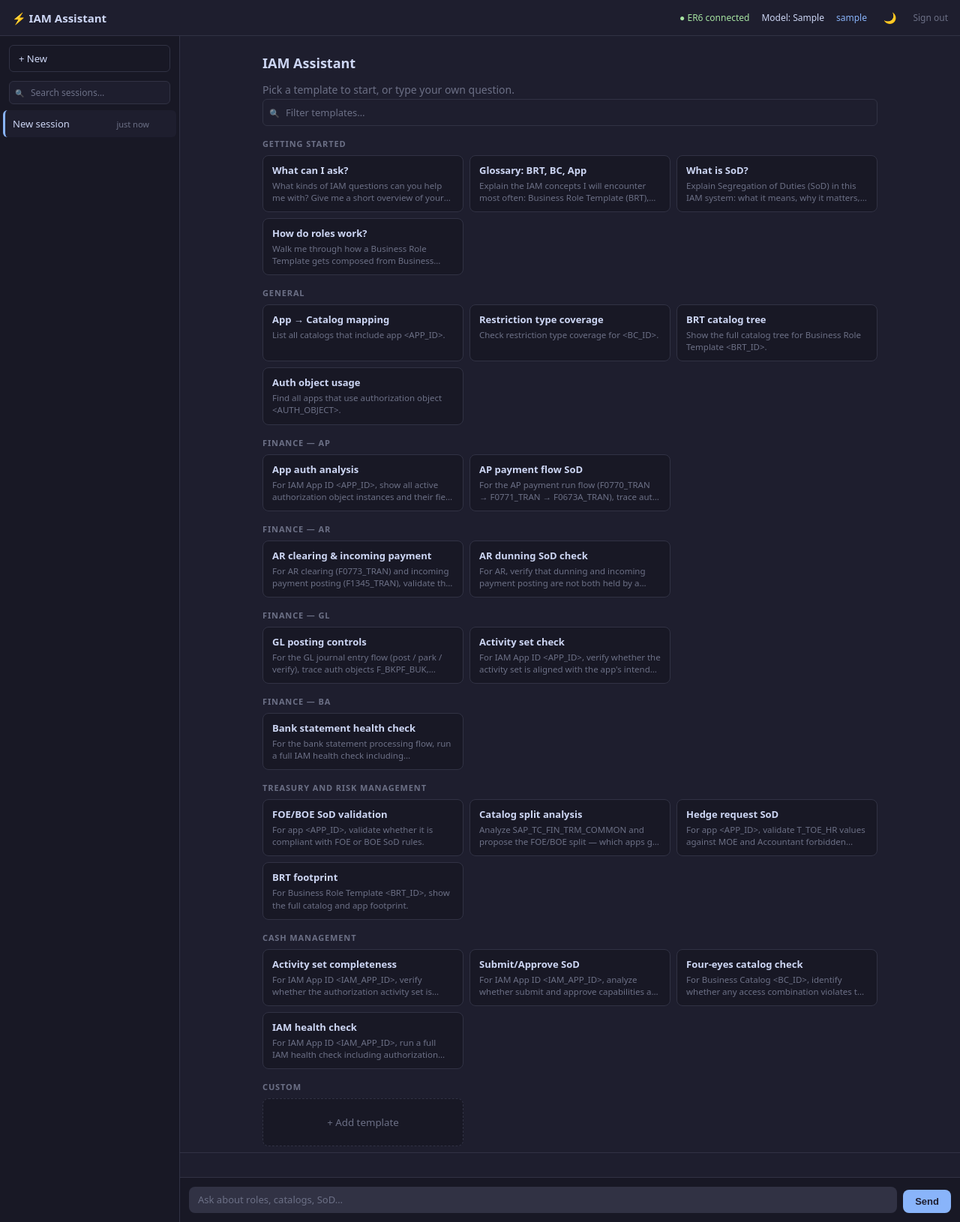
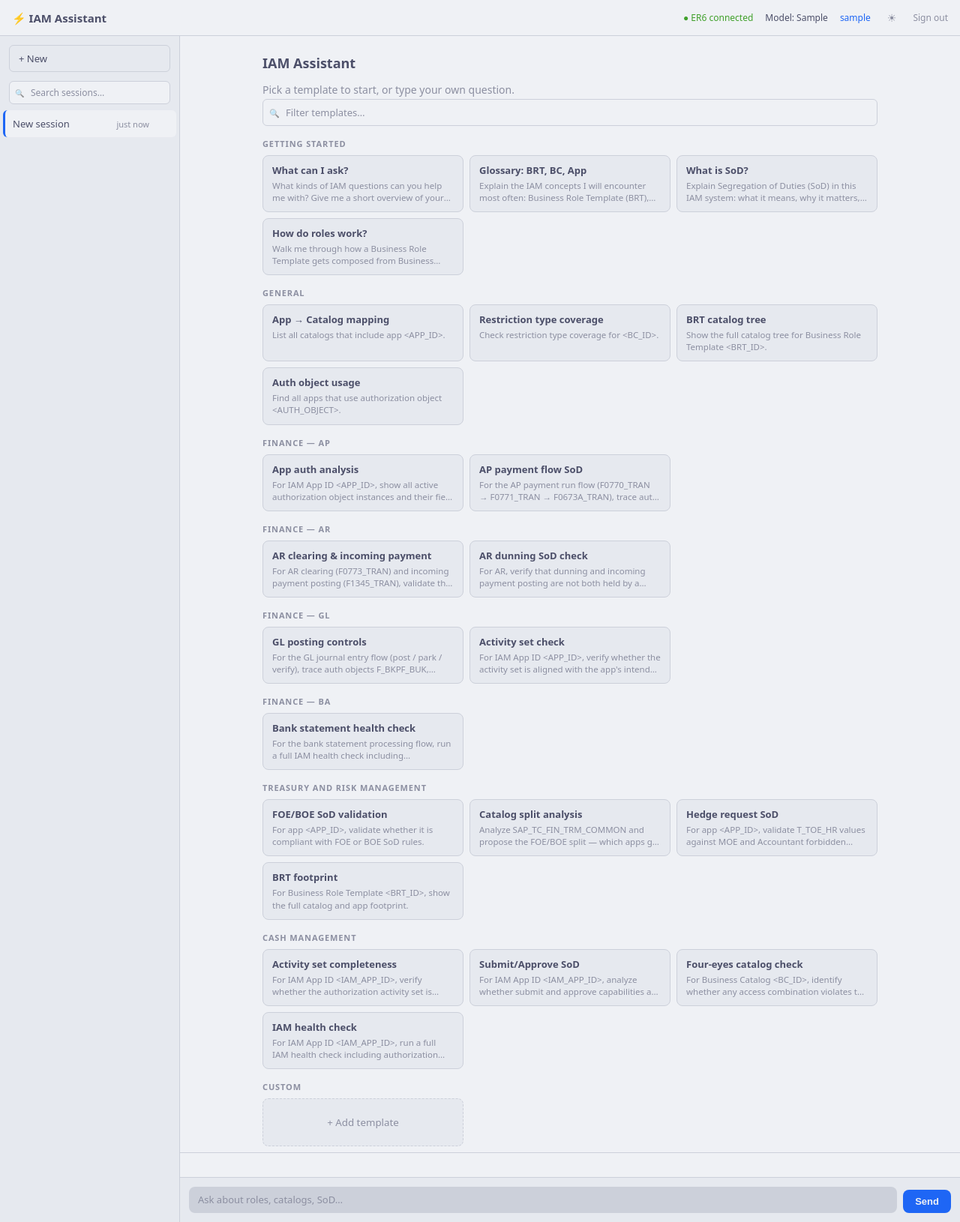
Before and after one commit to i015289/IAM-Assistant, a Python web app: template ui/templates/index.html in a window 1280 px wide. Shown: the whole page at 75% size. Run offline with Jinja, Linux system fonts and the light colour scheme; the template is opened without the code that fills it: most values are stand-ins (such as "Sample title", 1, 10 or a date in 2020).

Commit message:
feat(ui): default theme to Light
Light is now the default for new users / cleared localStorage. Existing
users who previously chose a theme keep their preference (only the
fallback when no value is stored has flipped from Dark to Light).

```diff
--- a/ui/static/app.js
+++ b/ui/static/app.js
@@ -19,7 +19,7 @@ function applyTheme(theme) {
 }
 
 function toggleTheme() {
-  const current = document.documentElement.getAttribute("data-theme") || "dark";
+  const current = document.documentElement.getAttribute("data-theme") || "light";
   applyTheme(current === "dark" ? "light" : "dark");
 }
 
@@ -968,5 +968,5 @@ setInterval(() => renderSidebar(), 60_000);
 
 // Sync the theme button icon to the attribute set by the inline <head>
 // script, then wire the click handler.
-applyTheme(document.documentElement.getAttribute("data-theme") || "dark");
+applyTheme(document.documentElement.getAttribute("data-theme") || "light");
 document.getElementById("theme-toggle").addEventListener("click", toggleTheme);
--- a/ui/templates/index.html
+++ b/ui/templates/index.html
@@ -11,7 +11,7 @@
     (function () {
       var t = null;
       try { t = localStorage.getItem("theme"); } catch (e) {}
-      document.documentElement.setAttribute("data-theme", t === "light" ? "light" : "dark");
+      document.documentElement.setAttribute("data-theme", t === "dark" ? "dark" : "light");
     })();
   </script>
   <link rel="stylesheet" href="/static/style.css">
@@ -26,7 +26,7 @@
     </span>
     <span class="indicator">Model: {{ llm_model }}</span>
     <span class="username">{{ username }}</span>
-    <button id="theme-toggle" type="button" title="Toggle theme" aria-label="Toggle theme">🌙</button>
+    <button id="theme-toggle" type="button" title="Toggle theme" aria-label="Toggle theme">☀</button>
     <a href="/auth/logout" class="signout">Sign out</a>
   </div>
 </header>
```
